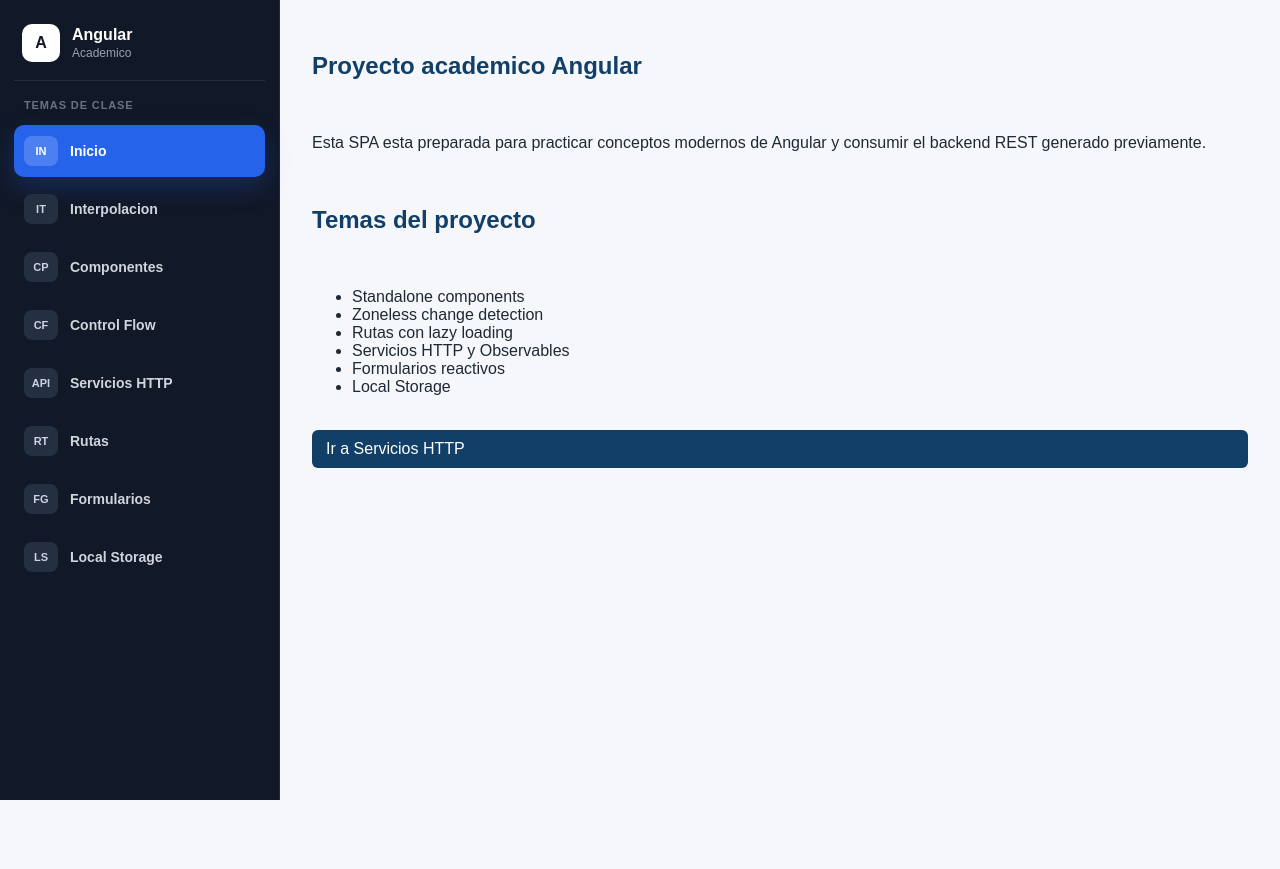
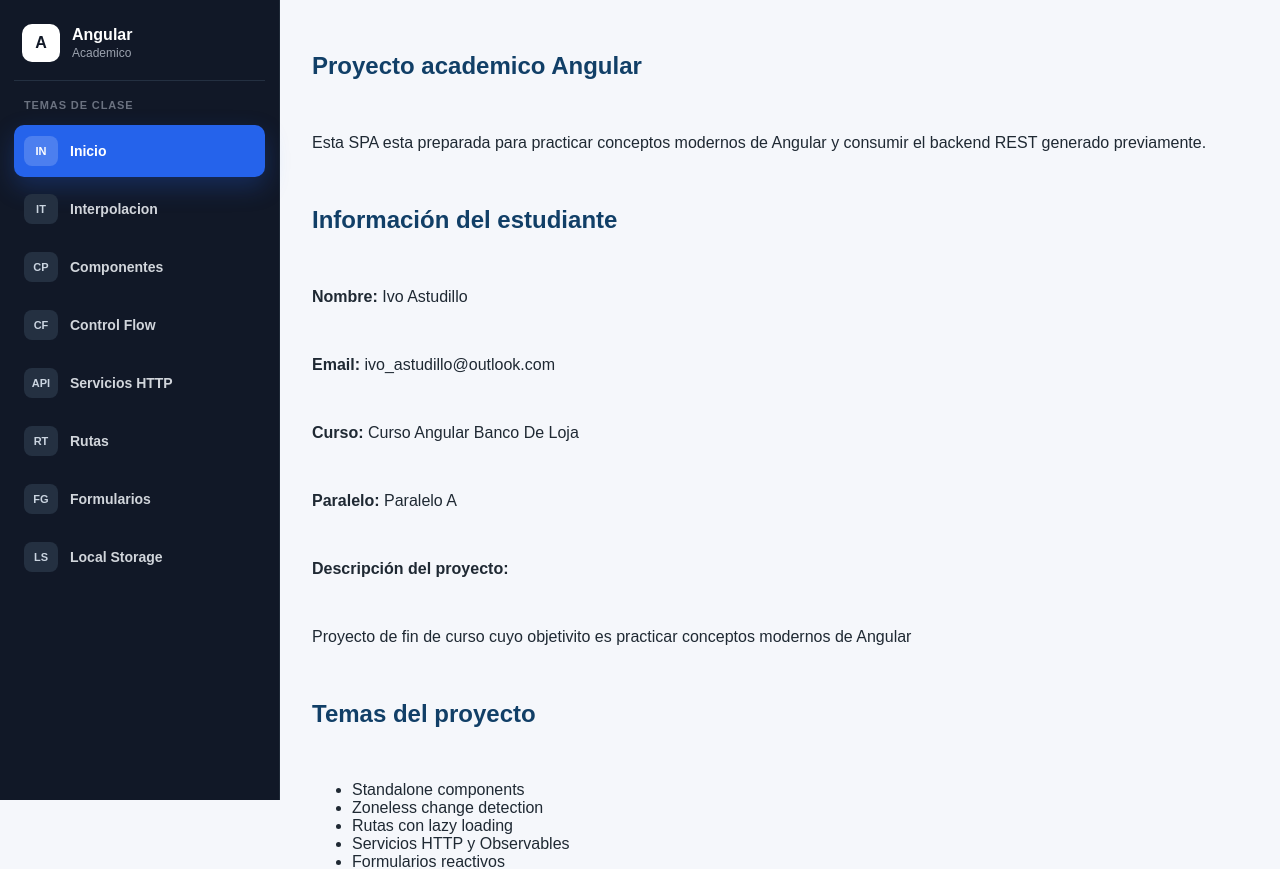
Before and after one commit to iaastudillo/ProyectoFinalAngular, an Angular app in the folder proyecto_final/: page / in a window 1280 px wide. Shown: the top 869 px of the page. Before the commit the page ends 800 px from the top, so only its background shows below. Built offline with nearby package versions, Linux system fonts and the light colour scheme.

Commit message:
Se completa actividad 1

```diff
--- a/proyecto_final/src/app/features/home/home.page.html
+++ b/proyecto_final/src/app/features/home/home.page.html
@@ -15,9 +15,18 @@
 <section class="section">
   <h1>Proyecto academico Angular</h1>
   <p>
-    Esta SPA esta preparada para practicar conceptos modernos de Angular y consumir el backend
-    REST generado previamente.
+    Esta SPA esta preparada para practicar conceptos modernos de Angular y consumir el backend REST
+    generado previamente.
   </p>
+
+  <!-- Desarrollo actividad 1 -->
+  <h2>Información del estudiante</h2>
+  <p><strong>Nombre:</strong> {{ studentName }}</p>
+  <p><strong>Email:</strong> {{ studentEmail }}</p>
+  <p><strong>Curso:</strong> {{ studentCourse }}</p>
+  <p><strong>Paralelo:</strong> {{ studentParallel }}</p>
+  <p><strong>Descripción del proyecto:</strong></p>
+  <p>{{ projectDescription }}</p>
 
   <h2>Temas del proyecto</h2>
   <ul>
--- a/proyecto_final/src/app/features/home/home.page.ts
+++ b/proyecto_final/src/app/features/home/home.page.ts
@@ -22,4 +22,12 @@
     'Formularios reactivos',
     'Local Storage',
   ];
+
+  //Desarrollo actividad 1
+  studentName: string = 'Ivo Astudillo';
+  studentEmail: string = 'ivo_astudillo@outlook.com';
+  studentCourse: string = 'Curso Angular Banco De Loja';
+  studentParallel: string = 'Paralelo A';
+  projectDescription: string =
+    'Proyecto de fin de curso cuyo objetivito es practicar conceptos modernos de Angular';
 }
```
